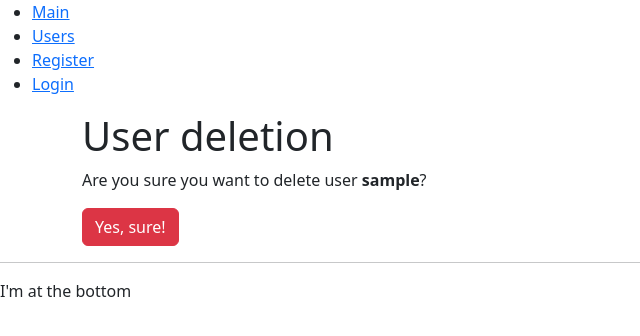
After one commit to mjh-sakh/python-project-lvl4, a Django app: page /users/1/delete in a window 1280 px wide. The commit adds this page. Shown: the top 336 px of the page, without its empty margins (0-640 px from the left). Run offline with Django 3.2, Linux system fonts and the light colour scheme; tables that the repository leaves empty hold one stand-in row (values such as "Sample post"); some libraries are stand-ins or nearby versions.

Commit message:
add delete view

```diff
--- /dev/null
+++ b/task_manager/templates/user_delete.html
@@ -0,0 +1,14 @@
+{% extends "base.html" %}
+{% load i18n %}
+{% load django_bootstrap5 %}
+
+{% block content %}
+<h1>{% translate "User deletion" %}</h1>
+<p>{% translate "Are you sure you want to delete user" %} <b>{{ user.username }}</b>?</p>
+<h1>{{ message }}</h1>
+<form action="{% url 'user_delete' user.id %}" method="post">
+    {% csrf_token %}
+    {% translate "Yes, sure!" as button_text %}
+    {% bootstrap_button type="submit" button_class="btn btn-danger" content=button_text value="True" %}
+</form>
+{% endblock %}
--- a/task_manager/templates/users_list.html
+++ b/task_manager/templates/users_list.html
@@ -18,7 +18,7 @@
             <td>{{ user.date_joined }}</td>
             <td>
                 <a href="{% url 'user_update' user.id %}">Edit</a><br>
-                Delete</td>
+                <a href="{% url 'user_delete' user.id %}">Delete</a></td>
         </tr>
         {% empty %}
         <h3>{% translate "No users" %}</h3>
--- a/task_manager/urls.py
+++ b/task_manager/urls.py
@@ -25,5 +25,6 @@ urlpatterns = [
     path('logout/', LogoutView.as_view(next_page='home'), name='logout'),
     path('users/create', views.UserCreateView.as_view(), name='user_register'),
     path('users/<int:pk>/update', views.UserUpdateView.as_view(), name="user_update"),
+    path('users/<int:pk>/delete', views.delete_user, name='user_delete'),
     path('admin/', admin.site.urls),
 ]
--- a/task_manager/views.py
+++ b/task_manager/views.py
@@ -1,5 +1,6 @@
 from django.contrib.auth import get_user_model
 from django.contrib.auth.views import LoginView
+from django.http import HttpResponseRedirect
 from django.shortcuts import render
 from django.urls import reverse_lazy
 from django.utils.translation import gettext as _
@@ -70,3 +71,13 @@ class UserCreateView(UserUpdateView):
 
     def get_object(self, queryset=None):
         return self.model()
+
+
+def delete_user(request, pk: int):
+    users = get_user_model()
+    user = users.objects.get(pk=pk)
+    if request.method == 'POST':
+        user.delete()
+        messages.success(request, _('User deleted 😢'))
+        return HttpResponseRedirect(reverse_lazy('home'))
+    return render(request, "user_delete.html", context={'user': user})
```
